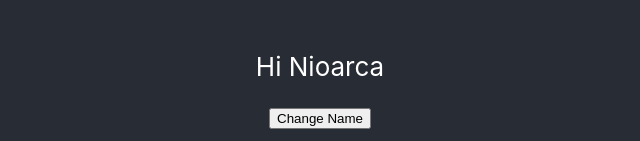
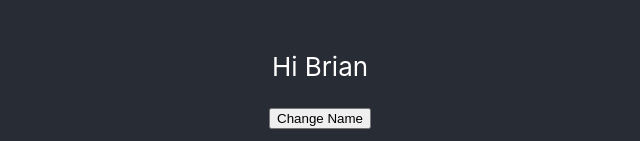
Before and after one commit to BrianLupu93/React-JS--2022, a React (Create React App) app in the folder monsters-rolodex/: page / in a window 1280 px wide. Shown: the part 483-624 px from the top of the page, without its empty margins (320-960 px from the left). Built offline with nearby package versions, Linux system fonts and the light colour scheme.

Commit message:
App.js setState

```diff
--- a/monsters-rolodex/src/App.js
+++ b/monsters-rolodex/src/App.js
@@ -8,7 +8,7 @@ class App extends Component {
 		super();
 
 		this.state = {
-			name: 'Nioarca'
+			name: 'Brian'
 		};
 	}
 
@@ -18,7 +18,13 @@ class App extends Component {
 				<header className="App-header">
 					<img src={logo} className="App-logo" alt="logo" />
 					<p>Hi {this.state.name}</p>
-					<button>Change Name</button>
+					<button
+						onClick={() => {
+							this.setState({ name: 'Andrei' });
+						}}
+					>
+						Change Name
+					</button>
 				</header>
 			</div>
 		);
```
